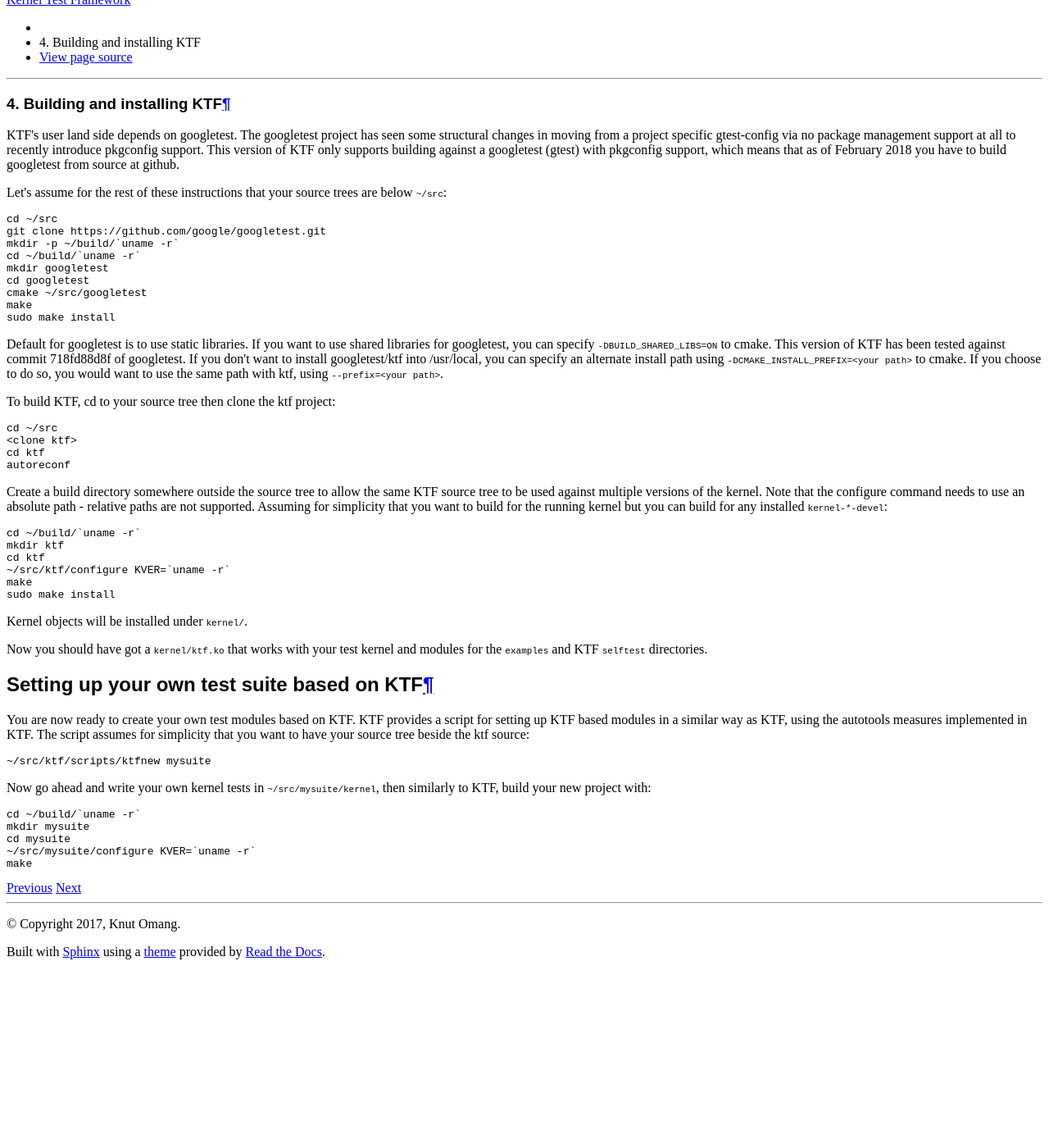
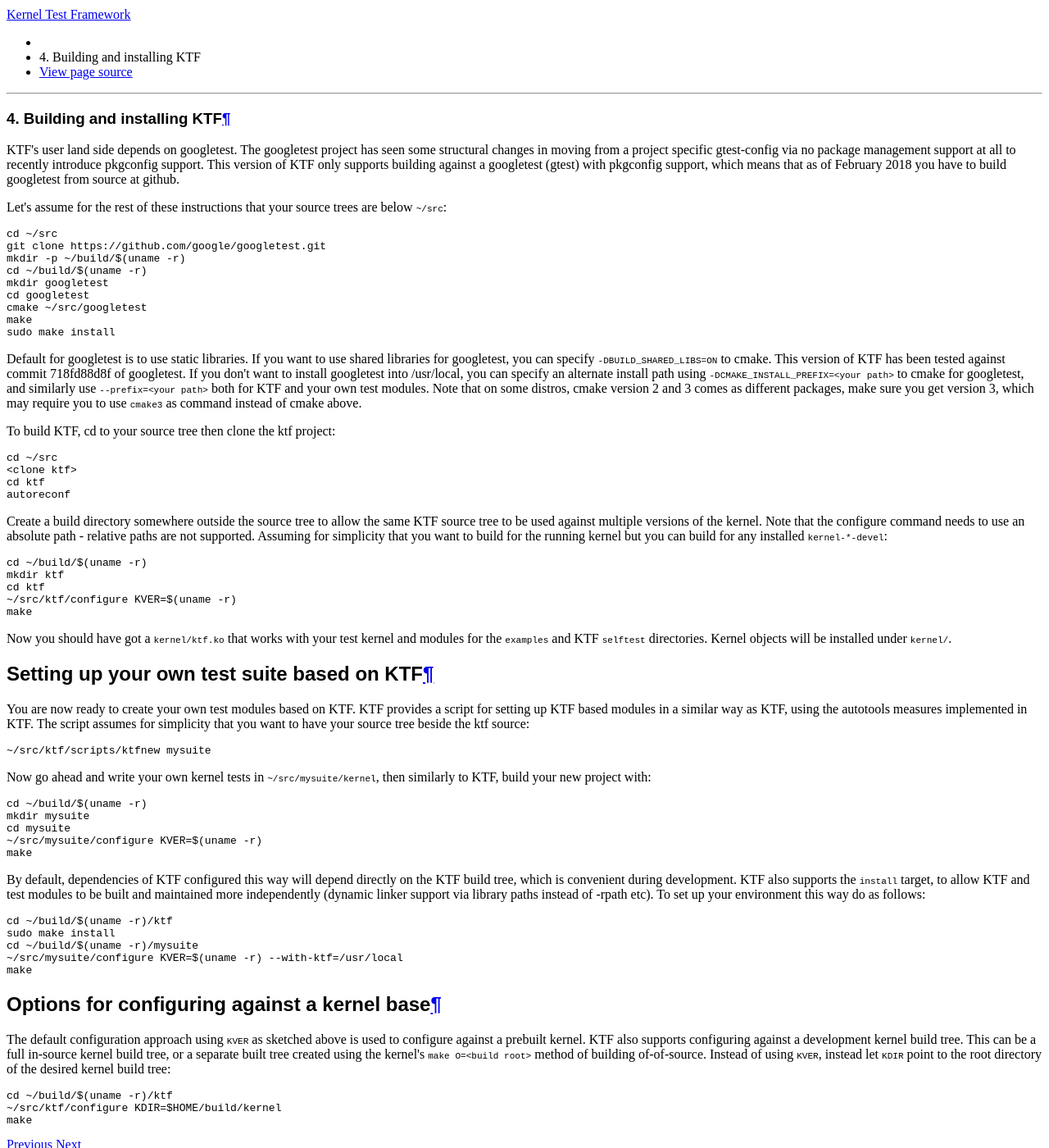
Before and after one commit to oracle/ktf, a Sphinx documentation site: the page built from doc/installation.txt, in a window 1280 px wide and 1400 px high, scrolled down 250 px. Shown: the whole window at 82% size. Built offline with Sphinx 7.4.7 and the Read the Docs theme 2.0.0, drawn with Linux system fonts in a browser that asks for light colours; formulas are drawn with MathJax 3; before the commit the page ends 1428 px from its top, so only the background shows below that; some of the changed text lies outside the part shown.

Commit message:
Add documentation of KDIR vs KVER and dependency config
* Explain the use of KDIR to set up builds against a kernel build tree
  instead of an installed kernel-devel.
* Document the difference between implicit dependency on
  the KTF build tree and explicit dependency on the --prefix setting
  and make install.

Change-Id: I52c9ae68f57c14db056d65b4016d0ac032ec314a
Signed-off-by: Knut Omang <knut.omang@oracle.com>

```diff
--- a/doc/installation.txt
+++ b/doc/installation.txt
@@ -13,8 +13,8 @@
 
         cd ~/src
         git clone https://github.com/google/googletest.git
-	mkdir -p ~/build/`uname -r`
-	cd ~/build/`uname -r`
+	mkdir -p ~/build/$(uname -r)
+	cd ~/build/$(uname -r)
 	mkdir googletest
 	cd googletest
 	cmake ~/src/googletest
@@ -24,10 +24,12 @@
 Default for googletest is to use static libraries.  If you want to use shared
 libraries for googletest, you can specify ``-DBUILD_SHARED_LIBS=ON`` to
 cmake.  This version of KTF has been tested against commit 718fd88d8f of
-googletest. If you don't want to install googletest/ktf into /usr/local, you can
+googletest. If you don't want to install googletest into /usr/local, you can
 specify an alternate install path using ``-DCMAKE_INSTALL_PREFIX=<your path>``
-to cmake. If you choose to do so, you would want to use the same path
-with ktf, using ``--prefix=<your path>``.
+to cmake for googletest, and similarly use ``--prefix=<your path>`` both for
+KTF and your own test modules. Note that on some distros, cmake version
+2 and 3 comes as different packages, make sure you get version 3, which may
+require you to use ``cmake3`` as command instead of cmake above.
 
 To build KTF, cd to your source tree then clone the ktf project::
 
@@ -68,8 +68,34 @@
 Now go ahead and write your own kernel tests in ``~/src/mysuite/kernel``, then
 similarly to KTF, build your new project with::
 
-	cd ~/build/`uname -r`
+	cd ~/build/$(uname -r)
 	mkdir mysuite
 	cd mysuite
-	~/src/mysuite/configure KVER=`uname -r`
+	~/src/mysuite/configure KVER=$(uname -r)
 	make
+
+By default, dependencies of KTF configured this way will depend directly on the
+KTF build tree, which is convenient during development.
+KTF also supports the ``install`` target, to allow KTF and test modules to
+be built and maintained more independently (dynamic linker support via library
+paths instead of -rpath etc). To set up your environment this way do as
+follows::
+
+	cd ~/build/$(uname -r)/ktf
+	sudo make install
+	cd ~/build/$(uname -r)/mysuite
+	~/src/mysuite/configure KVER=$(uname -r) --with-ktf=/usr/local
+	make
+
+Options for configuring against a kernel base
+*********************************************
+The default configuration approach using ``KVER`` as sketched above is used to
+configure against a prebuilt kernel. KTF also supports configuring against a
+development kernel build tree. This can be a full in-source kernel build tree,
+or a separate built tree created using the kernel's ``make O=<build root>``
+method of building of-of-source. Instead of using ``KVER``, instead let
+``KDIR`` point to the root directory of the desired kernel build tree::
+
+	cd ~/build/$(uname -r)/ktf
+	~/src/ktf/configure KDIR=$HOME/build/kernel
+	make
```
Also changed, not shown: other parts of doc/installation.txt (+3 -5 lines).
